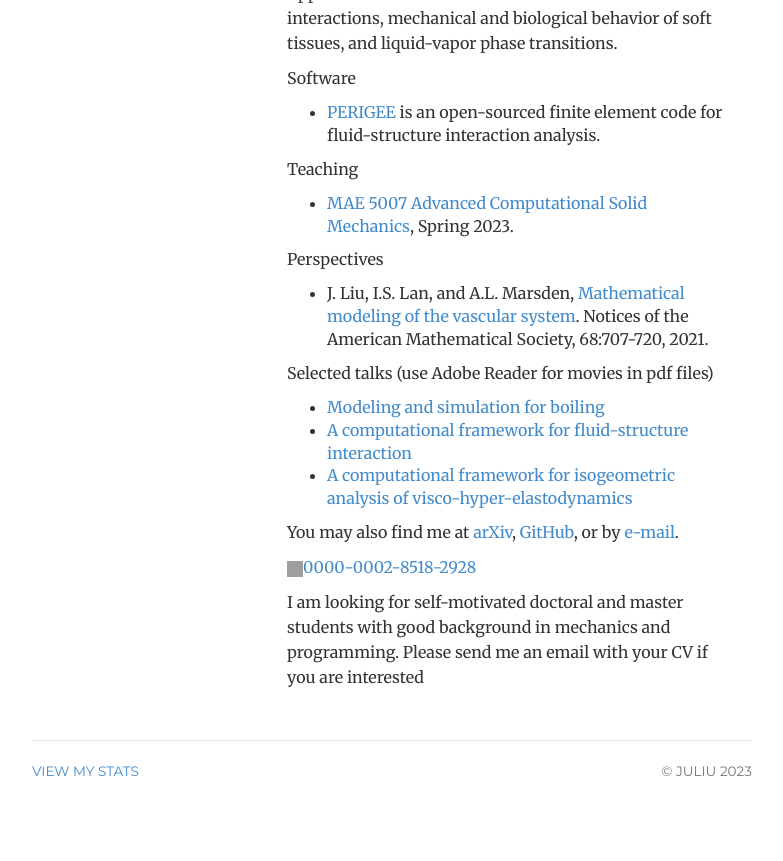
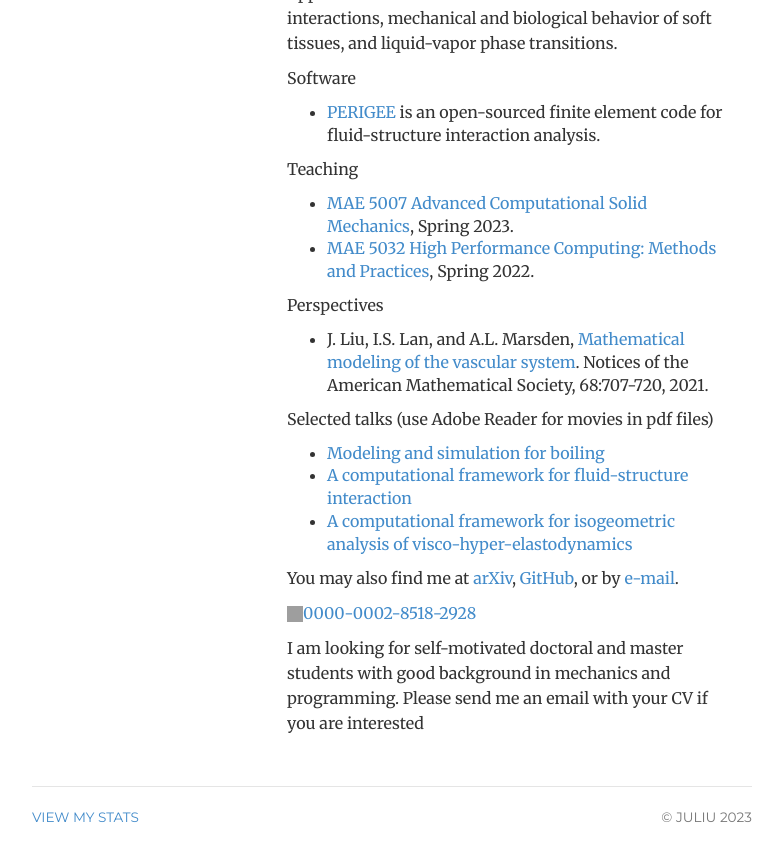
Before and after one commit to ju-liu/ju-liu.github.io, a Jekyll site: the page built from index.html, in a window 1280 px wide, cut to the strip 324-1203 px from the top of the page. Shown: the top 861 px of the strip, without its empty margins (248-1031 px from the left). Built offline with Jekyll 4.4.1, drawn with Linux system fonts in a browser that asks for light colours; nearby versions of some CDN libraries; library files that are not in the unit come from our copies; comment, search, counter and statistics services are not loaded; before the commit the page ends 1157 px from its top, so only the background shows below that; grey boxes are pictures that could not be loaded.

Commit message:
Update index.html

```diff
--- a/index.html
+++ b/index.html
@@ -28,8 +28,8 @@ description:
 
     <p>Teaching</p>
     <ul>
-	<li><a href="https://ju-liu.github.io/teaching/FEM-2023-Spring/index.html">MAE
-      5007 Advanced Computational Solid Mechanics</a>, Spring 2023.</li>
+	<li><a href="https://ju-liu.github.io/teaching/FEM-2023-Spring/index.html">MAE 5007 Advanced Computational Solid Mechanics</a>, Spring 2023.</li>
+	<li><a href="https://github.com/M3C-Lab/MAE-5032-2022-Spring">MAE 5032 High Performance Computing: Methods and Practices</a>, Spring 2022.</li>
     </ul>
 
     <p>Perspectives</p>
```
